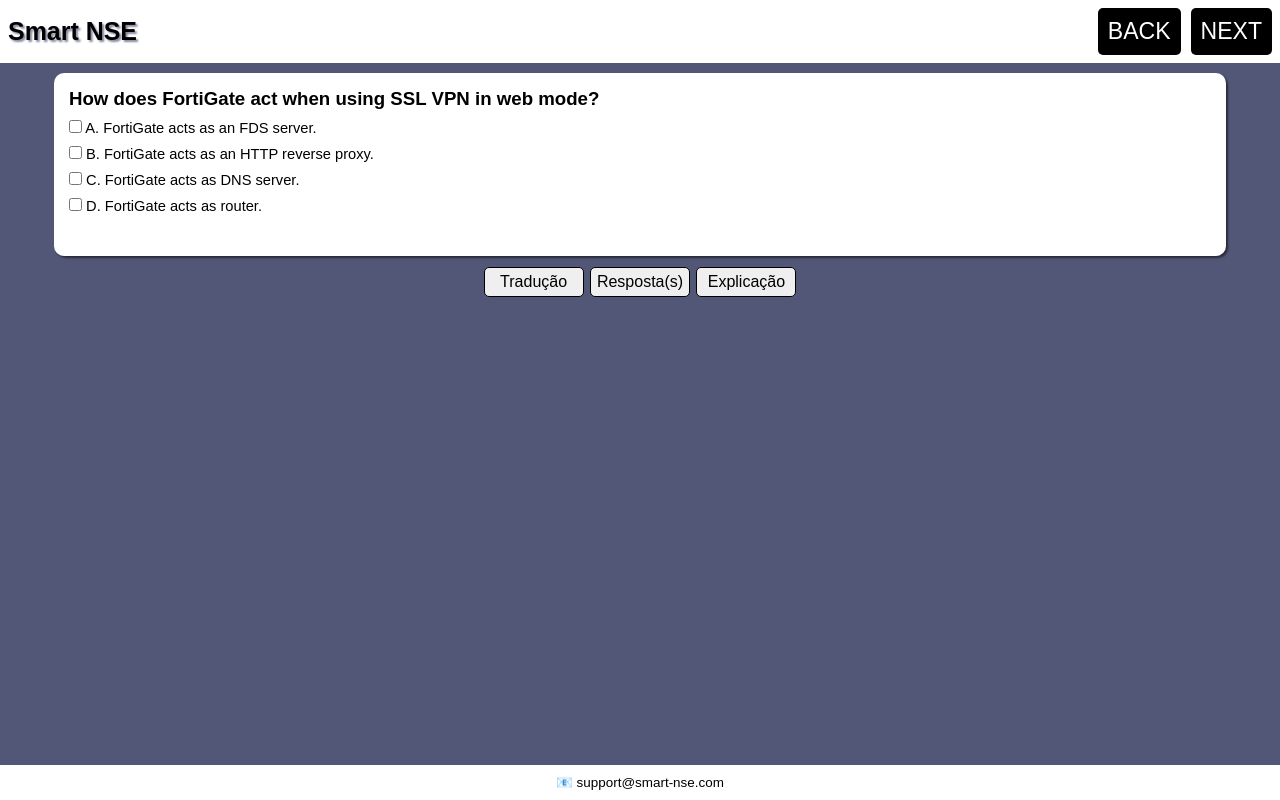
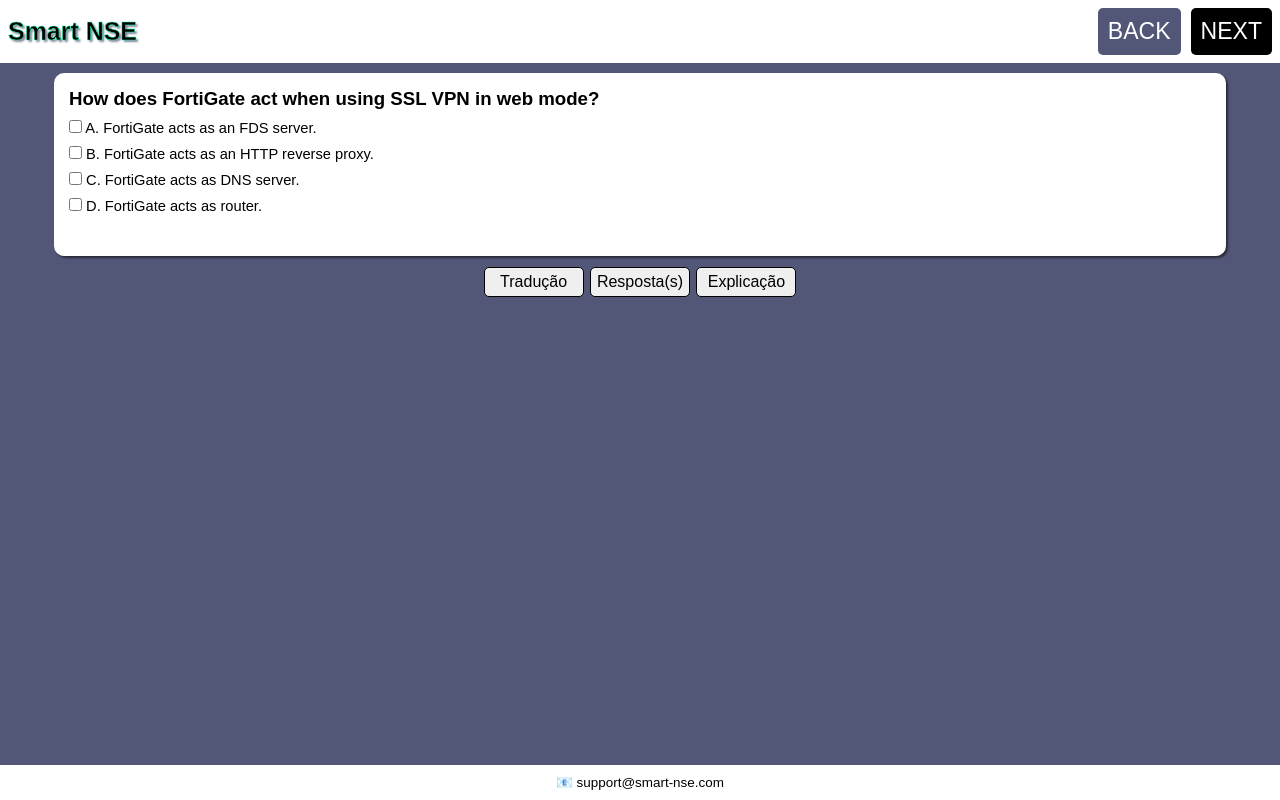
Before and after one commit to henriquedahora/fgt-nse4-v7-v2, a plain HTML site: page 1.html in a window 1280 px wide. In both pictures the pointer is over the link "BACK". Drawn offline with Linux system fonts and the light colour scheme.

Commit message:
Update style-pages.css

```diff
--- a/style-pages.css
+++ b/style-pages.css
@@ -14,6 +14,7 @@
 }
 .logo {
     color: black;
+    -webkit-text-stroke: 0.5px rgb(23, 255, 166);
     font-size: 1.3rem;
     font-weight: 600;
     text-shadow: 2px 2px 2px rgba(82, 86, 119, 0.7);
@@ -37,6 +38,9 @@
     padding: 10px;
     background: black;
     border-radius: 5px;
+}
+.menu li a:hover {
+    background-color: rgb(82, 86, 119);
 }
 .principal {
     text-align: start;
```
